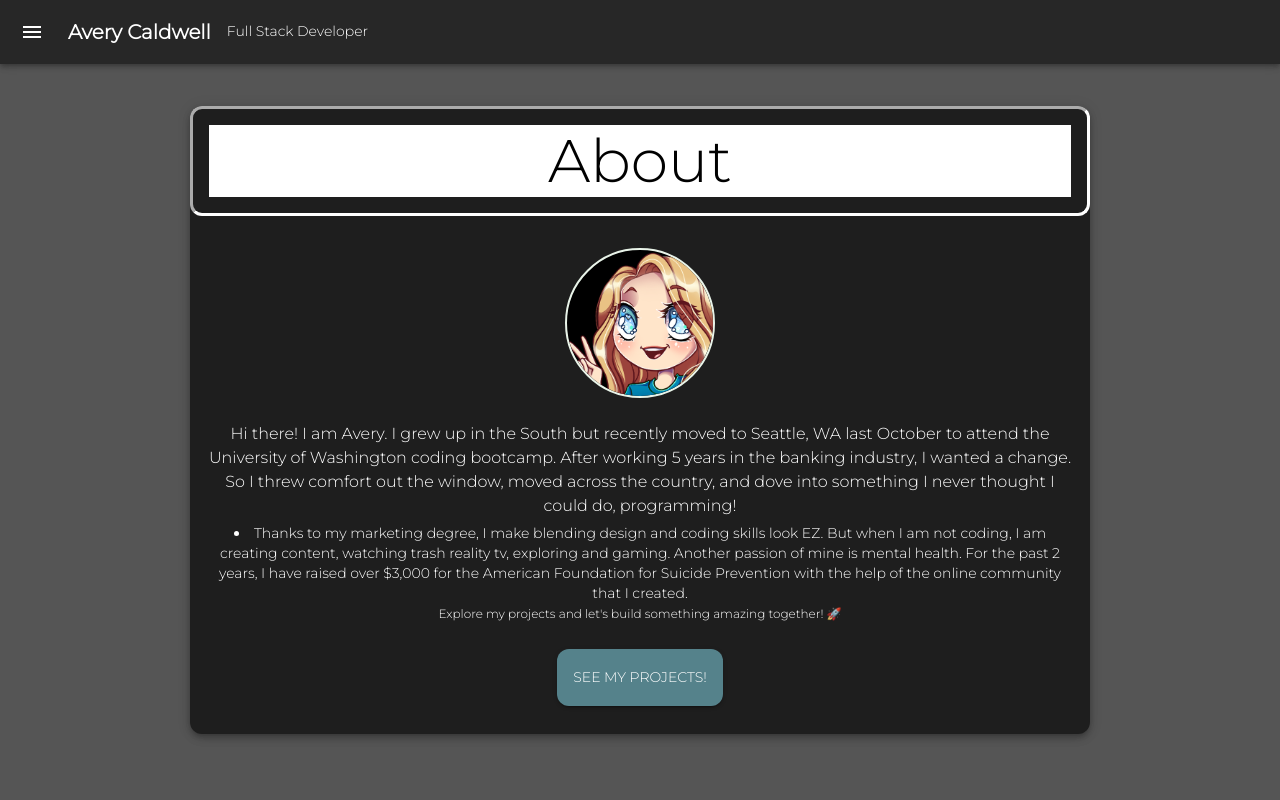
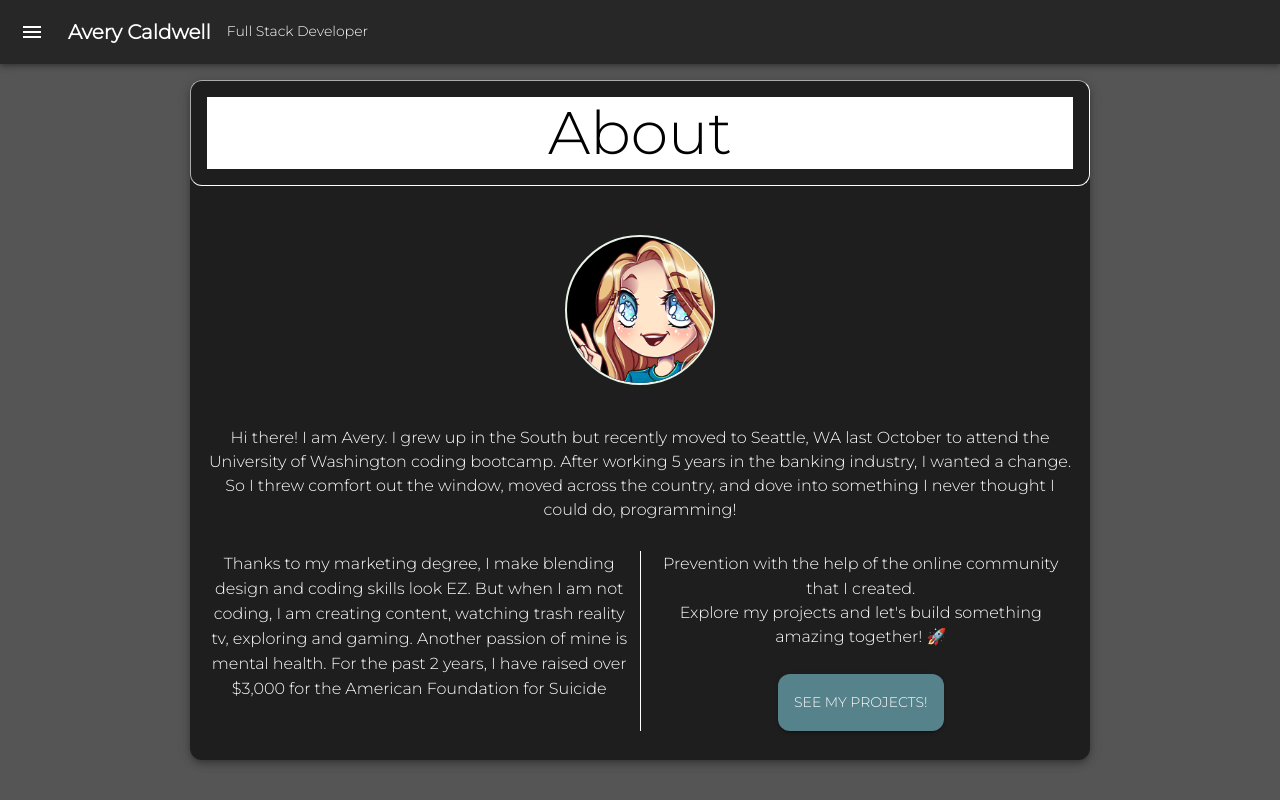
Before and after one commit to AveryCaldwell/storyboard-portfolio, a React (Vite) app: page / in a window 1280 px wide. Both pictures are taken after a click on the picture "Aves Logo". Built offline with nearby package versions, Linux system fonts and the light colour scheme.

Commit message:
edit reusable card comp. for resume

```diff
--- a/src/components/About.jsx
+++ b/src/components/About.jsx
@@ -17,7 +17,7 @@ function Content(props) {
     //This is where you add content for the card.
     return (
         <>
-            <Material.Typography variant='caption' gutterBottom>
+            <Material.Typography variant='body1' gutterBottom>
                 Explore my projects and let's build something amazing together!
                 🚀
             </Material.Typography>
--- a/src/components/Card.jsx
+++ b/src/components/Card.jsx
@@ -1,8 +1,14 @@
 import * as React from 'react';
 import * as Material from '@mui/material';
-import avesEmote from '../assets/aves_peace.png';
 // MUI theme
-import { cardStyle, cardHeaderStyle, cardMediaStyle } from './Styles';
+import {
+    cardStyle,
+    cardHeaderStyle,
+    cardMediaStyle,
+    cardListStyle,
+} from './Styles';
+
+// function that generates card component
 export function Card(props) {
     const data = {
         title: 'Card Title',
@@ -37,11 +43,8 @@ export function Card(props) {
                     alt='Aves Emote'
                 />
             </Material.CardMedia>
-            <Material.CardContent
-                sx={{
-                    lineHeight: '30px',
-                }}
-            >
+
+            <Material.CardContent>
                 <Material.Typography
                     variant='body1'
                     gutterBottom
@@ -50,8 +53,10 @@ export function Card(props) {
                 >
                     {props.data.subtitle}
                 </Material.Typography>
+                <br />
                 <Material.Typography
-                    variant='body2'
+                    sx={cardListStyle}
+                    variant='body1'
                     gutterBottom
                     className='cardDescription'
                 >
--- a/src/components/Resume.jsx
+++ b/src/components/Resume.jsx
@@ -16,12 +16,22 @@ function Content(props) {
         <>
             {/* FIXME - MAKE RESUME DOWNLOADABLE */}
             <Material.Button
-                className=''
+                className='downloadBtn'
+                sx={cardButtonStyle}
+                // onClick={props.handleClick}
+                variant='contained'
+            >
+                <a href='../../public/files/resume.pdf' download>
+                    Click to download
+                </a>
+            </Material.Button>
+            <Material.Button
+                className='toContactBtn'
                 sx={cardButtonStyle}
                 onClick={props.handleClick}
                 variant='contained'
             >
-                Download Resume!
+                Contact Me!
             </Material.Button>
         </>
     );
@@ -101,6 +111,18 @@ function Resume(props) {
         <React.Fragment>
             {props.currentPage === 'Resume' && (
                 <ThemeProvider theme={theme}>
+                    <Material.Grid
+                        container
+                        spacing={4}
+                        sx={{
+                            display: 'flex',
+                            maxWidth: '1200px',
+                            flexWrap: 'wrap',
+                            justifyContent: 'space-evenly',
+                            height: '100vh',
+                            overflow: 'scroll',
+                        }}
+                    >
                         <Material.Typography
                             variant='h1'
                             sx={{
@@ -144,6 +166,7 @@ function Resume(props) {
                             </Card>
                         ))}
                         <Content handleClick={() => handleClick('Contact')} />
+                    </Material.Grid>
                 </ThemeProvider>
             )}
         </React.Fragment>
--- a/src/components/Skills.jsx
+++ b/src/components/Skills.jsx
@@ -40,9 +40,10 @@ function Skills(props) {
                 subtitle: 'Content Creation & Marketing Expertise',
                 description: [
                     'Content Creation',
-                    'Video Production/Editing',
+                    'Video Production',
+                    'Video Editing',
                     'Social Media Marketing',
-                    'Brand and Identity',
+                    'Brand & Identity',
                     'Audience Engagement',
                 ],
             },
--- a/src/components/Styles.jsx
+++ b/src/components/Styles.jsx
@@ -23,7 +23,6 @@ export const cardStyle = [
         flexDirection: 'column',
         overflow: 'visible',
         height: 'max-content',
-        // backgroundColor: 'gray',
         boxShadow: 5,
         textAlign: 'center',
         marginTop: 5,
@@ -32,7 +31,7 @@ export const cardStyle = [
 export const cardHeaderStyle = [
     {
         textAlign: 'center',
-        border: ' 3px double white',
+        border: ' 1px double white',
         backgroundColor: 'white',
         width: '100%',
         color: 'black',
@@ -49,7 +48,7 @@ export const cardMediaStyle = [
         borderRadius: '12px',
         alignItems: 'center',
         flexDirection: 'column',
-        padding: 1,
+        padding: '25px',
     },
 ];
 
@@ -59,7 +58,19 @@ export const cardButtonStyle = [
         marginLeft: 'auto',
         marginRight: 'auto',
         marginTop: '25px',
-        padding: 2,
+        padding: '16px',
         borderRadius: '12px',
     },
 ];
+export const cardListStyle = [
+    {
+        listStyleType: 'none',
+        columnCount: '2',
+        columnGap: '15px',
+        columnRuleStyle: 'solid',
+        columnRuleWidth: '1px',
+        columnWidth: '179px',
+        lineHeight: '25px',
+        columnFill: 'balance',
+    },
+];
```
Also changed, not shown: 1 other file (tests, documents, lock files or other folders). Lines whose indentation alone changed are shown as unchanged.
